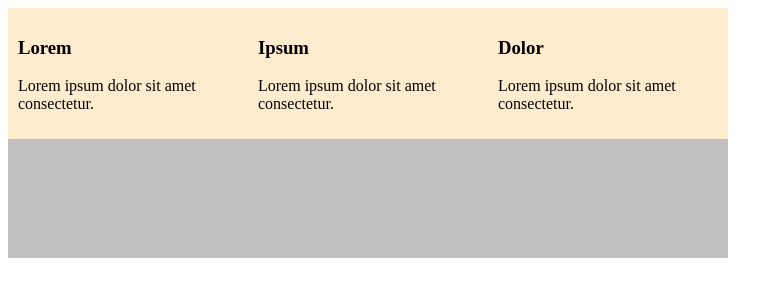
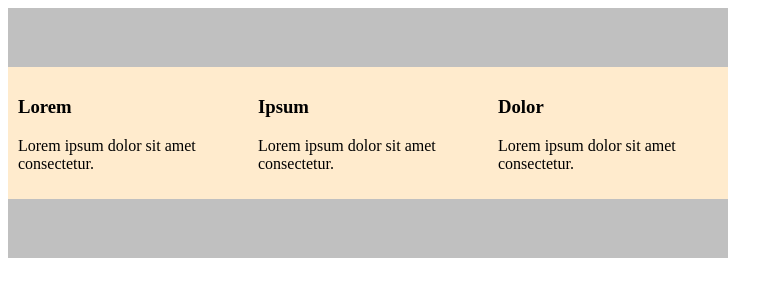
Before and after one commit to vircabading/Coding_Dojo_Web_Fundamentals_CSS_Learning_Flex, a plain HTML site: page index.html in a window 1280 px wide. Shown: the whole page, without its empty margins (0-783 px from the left). Drawn offline with Linux system fonts and the light colour scheme.

Commit message:
add flex

```diff
--- a/style.css
+++ b/style.css
@@ -9,10 +9,12 @@
         width: 720px;
         height: 250px;
         background-color: silver;
+        display: flex;
+        align-items: center;
     }
+
     .col {
         width: 220px;
         padding: 10px;
         background-color: blanchedalmond;
-        display: inline-block;
     }
```
Also changed, not shown: index.html (+4 -2 lines).
